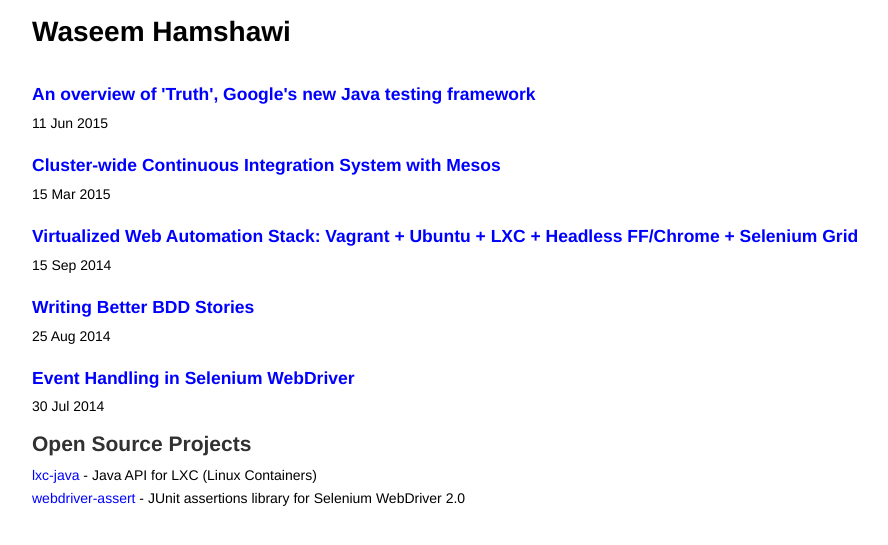
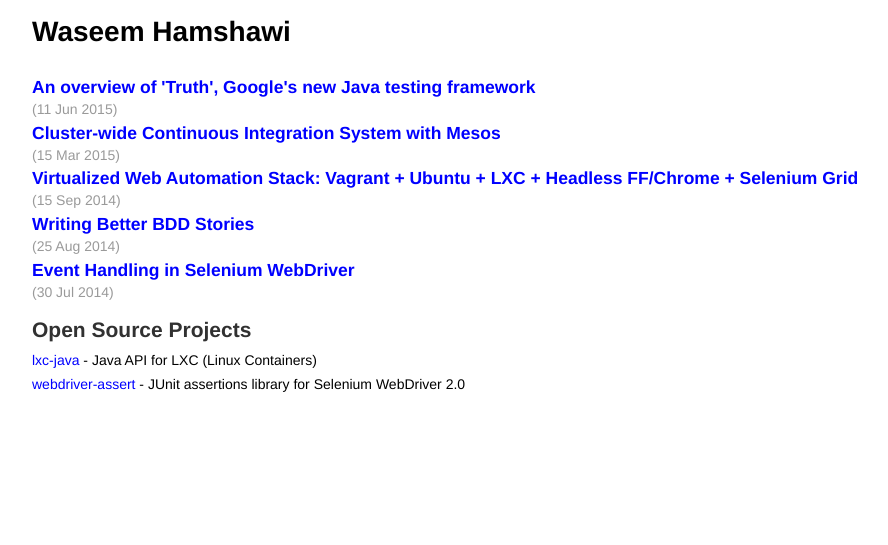
Before and after one commit to waseemh/waseemh.github.io_F, a Jekyll site: the page built from index.md, in a window 1280 px wide. Shown: the top 545 px of the page, without its empty margins (78-966 px from the left). Built offline with Jekyll 4.4.1, drawn with Linux system fonts in a browser that asks for light colours.

Commit message:
Update index.md

```diff
--- a/index.md
+++ b/index.md
@@ -4,8 +4,8 @@
 ---
 
 {% for post in site.posts %}
-   <h3> <a href="{{ post.url }}">{{ post.title }}</a> </h3>
-   <span style="display: inline" >{{ post.date | date_to_string }}</span>
+   <h3 style="display: inline;"> <a href="{{ post.url }}">{{ post.title }}</a> </h3>
+   <span style="display: inline;" class="post-date">({{ post.date | date_to_string }})</span>
 {% endfor %}
 
 <h2>Open Source Projects</h2>
```
